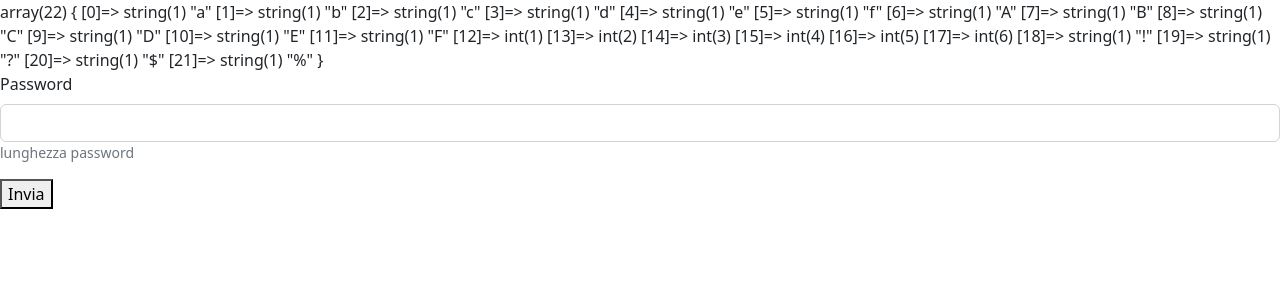
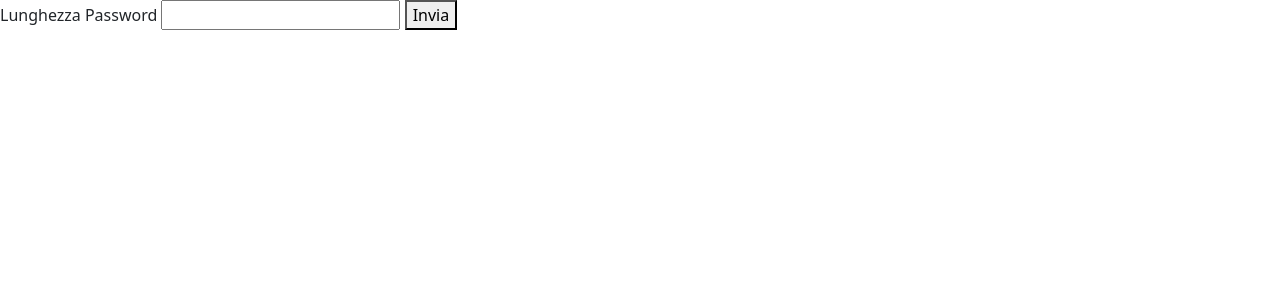
Before and after one commit to Andrearusso94/php-strong-password-generator, a PHP site: page / in a window 1280 px wide. Shown: the top 300 px of the page. Run offline with PHP 8.4, Linux system fonts and the light colour scheme.

Commit message:
add milestone 1

```diff
--- a/index.php
+++ b/index.php
@@ -6,9 +6,22 @@ Una nostra funzione utilizzerà questo dato per generare una password casuale
 (composta da lettere, lettere maiuscole, numeri e simboli) da restituire all’utente.
 Scriviamo tutto (logica e layout) in un unico file index.php
 */
-$psCharacters = ["a", "b", "c", "d", "e", "f", "A", "B", "C", "D", "E", "F", 1, 2, 3, 4, 5, 6, "!", "?", "$", "%",];
 
-var_dump($psCharacters);
+
+function generatePassword($lenghtPass)
+{
+    $characters = '.,!=_+*0123456789abcdefABCDEF';
+    $charactersLen = strlen($characters);
+    $passwordString = '';
+    for ($i = 0; $i < $lenghtPass; $i++) {
+        $passwordString .= $characters[rand(0, $charactersLen - 1)];
+    }
+    return $passwordString;
+}
+$passwordCreator = isset($_GET["password"]);
+if ($passwordCreator) {
+    echo generatePassword($_GET["password"]);
+}
 
 ?>
 <!doctype html>
@@ -31,13 +44,13 @@ var_dump($psCharacters);
     </header>
     <main>
         <div class="mb-3">
-            <form action="index.php"> <label for="" class="form-label">Password</label>
-                <input type="text" class="form-control" name="password" id="password" aria-describedby="helpId" placeholder="">
-                <small id="helpId" class="form-text text-muted">lunghezza password</small>
+            <form action="index.php"> <label for="password" class="form-label"> Lunghezza Password</label>
+                <input type="number" name="password" id="password">
+                <button type="submit">Invia</button>
             </form>
 
         </div>
-        <button type="submit">Invia</button>
+
     </main>
     <footer>
         <!-- place footer here -->
```
